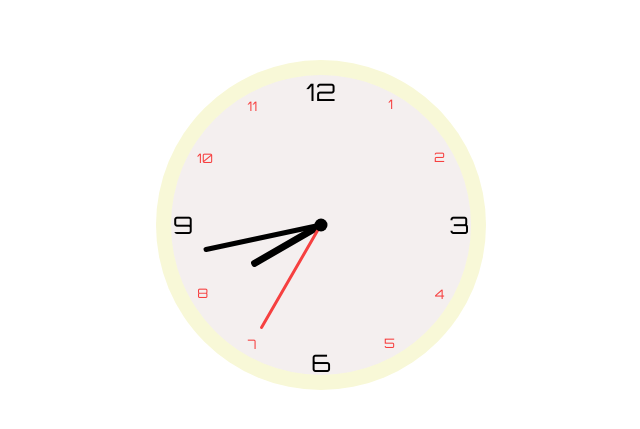
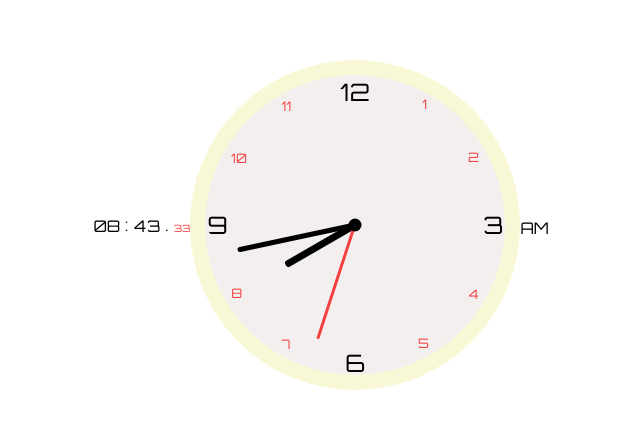
Before and after one commit to GI028/react-clock, a React (Vite) app: page / in a window 1280 px wide. Shown: the part 175-604 px from the top of the page, without its empty margins (319-959 px from the left). Built offline with nearby package versions, Linux system fonts and the light colour scheme.

Commit message:
creation the digital clock

```diff
--- a/src/App.tsx
+++ b/src/App.tsx
@@ -1,4 +1,6 @@
 import AnalogClock from "./Componets/AnalogClock"
+import DigitalClock from "./Componets/DigitalClock";
+import Digit from "./Componets/DigitalClockComponents/Digit";
 import useTime from "./Helpers/CustomHooks/useTime";
 
 function App() {
@@ -6,10 +8,13 @@ function App() {
     hours: 12,
     minutes: 0,
     seconds: 0,
+    period:"AM"
   });
   return (
       <div className="analog-clock-container">
+        <DigitalClock time={time}/>
         <AnalogClock time={time}/>
+        <Digit digits={["AM", "PM"]} selected={time.period} />
       </div>
   )
 }
--- /dev/null
+++ b/src/Componets/DigitalClock.tsx
@@ -0,0 +1,17 @@
+import { Time } from "../types/Time";
+import DoubleNumberDigit from "./DigitalClockComponents/DoubleNumberDigit";
+
+type Props = {
+  time: Time;
+};
+export default function DigitalClock({ time }: Props) {
+  return (
+    <div className="digital-clock">
+      <DoubleNumberDigit num={time.hours} />
+      <span>:</span>
+      <DoubleNumberDigit num={time.minutes} />
+      <span>.</span>
+      <DoubleNumberDigit num={time.seconds} className="seconds" />
+    </div>
+  );
+}
--- /dev/null
+++ b/src/Componets/DigitalClockComponents/Digit.tsx
@@ -0,0 +1,20 @@
+type DigitProps<T extends number | string> = {
+  digits: T[];
+  selected: T;
+};
+export default function Digit<T extends number | string>({
+  digits,
+  selected,
+}: DigitProps<T>) {
+  let index = digits.findIndex(d => d === selected);
+  index = index < 0 ? 0 : index;
+  return (
+    <div className="digit">
+      <div style={{transform:`translateY(${-index}lh)`}}>
+        {digits.map((digit) => (
+          <div key={digit}>{digit}</div>
+        ))}
+      </div>
+    </div>
+  );
+}
--- /dev/null
+++ b/src/Componets/DigitalClockComponents/DoubleNumberDigit.tsx
@@ -0,0 +1,16 @@
+import Digit from "./Digit";
+
+type Props = {
+  num: number;
+} & React.HTMLAttributes<HTMLSpanElement>;
+
+const digits = Array.from({ length: 10 }, (_, i) => i);
+export default function DoubleNumberDigit({ num, ...props }: Props) {
+  const [firstDigit, secondDigit] = num.toString().padStart(2, "0");
+  return (
+    <span {...props}>
+      <Digit digits={digits} selected={parseInt(firstDigit)} />
+      <Digit digits={digits} selected={parseInt(secondDigit)} />
+    </span>
+  );
+}
--- a/src/Helpers/CustomHooks/useTime.ts
+++ b/src/Helpers/CustomHooks/useTime.ts
@@ -15,10 +15,15 @@ function useTime(defaultTime: Time): Time {
   useEffect(() => {
     const interval = setInterval(() => {
       const now = new Date();
+
+      const hours24 = now.getHours(); // 0–23
+      const hours12 = hours24 % 12 || 12;
+
       const newTime: Time = {
-        hours: now.getHours(),
+        hours: hours12,
         minutes: now.getMinutes(),
         seconds: now.getSeconds(),
+        period: hours24 >= 12 ? "PM" : "AM",
       };
       const oldTime = ref.current;
       // console.log(ref.current);
--- a/src/index.css
+++ b/src/index.css
@@ -89,3 +89,27 @@ body {
     background-color: rgb(246, 64, 64);
   }
 }
+
+.digit {
+  overflow: hidden;
+  height: 1lh;
+  display: inline-block;
+  margin-bottom: -5px;
+  div {
+    /* transform: translateY(-1lh); */
+    transition-duration: 0.5s;
+    display: flex;
+    flex-direction: column;
+    align-items: center;
+  }
+}
+
+.digital-clock {
+  display: flex;
+  align-items: center;
+  gap: 5px;
+  .seconds {
+    font-size: x-small;
+    color: rgb(246, 64, 64);
+  }
+}
--- a/src/types/Time.ts
+++ b/src/types/Time.ts
@@ -2,4 +2,5 @@ export type Time = {
   hours: number;
   minutes: number;
   seconds: number;
+  period:"AM"|"PM"
 };
```
